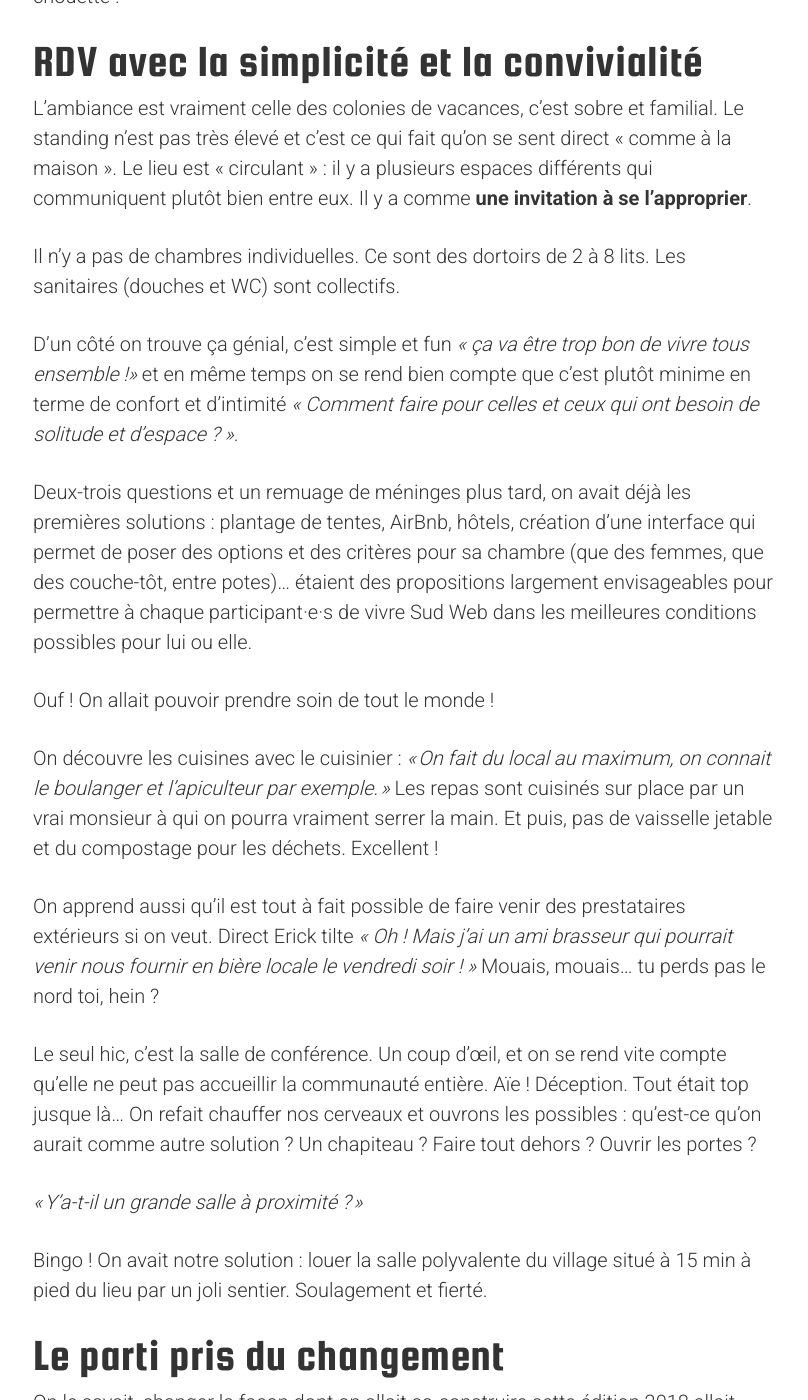
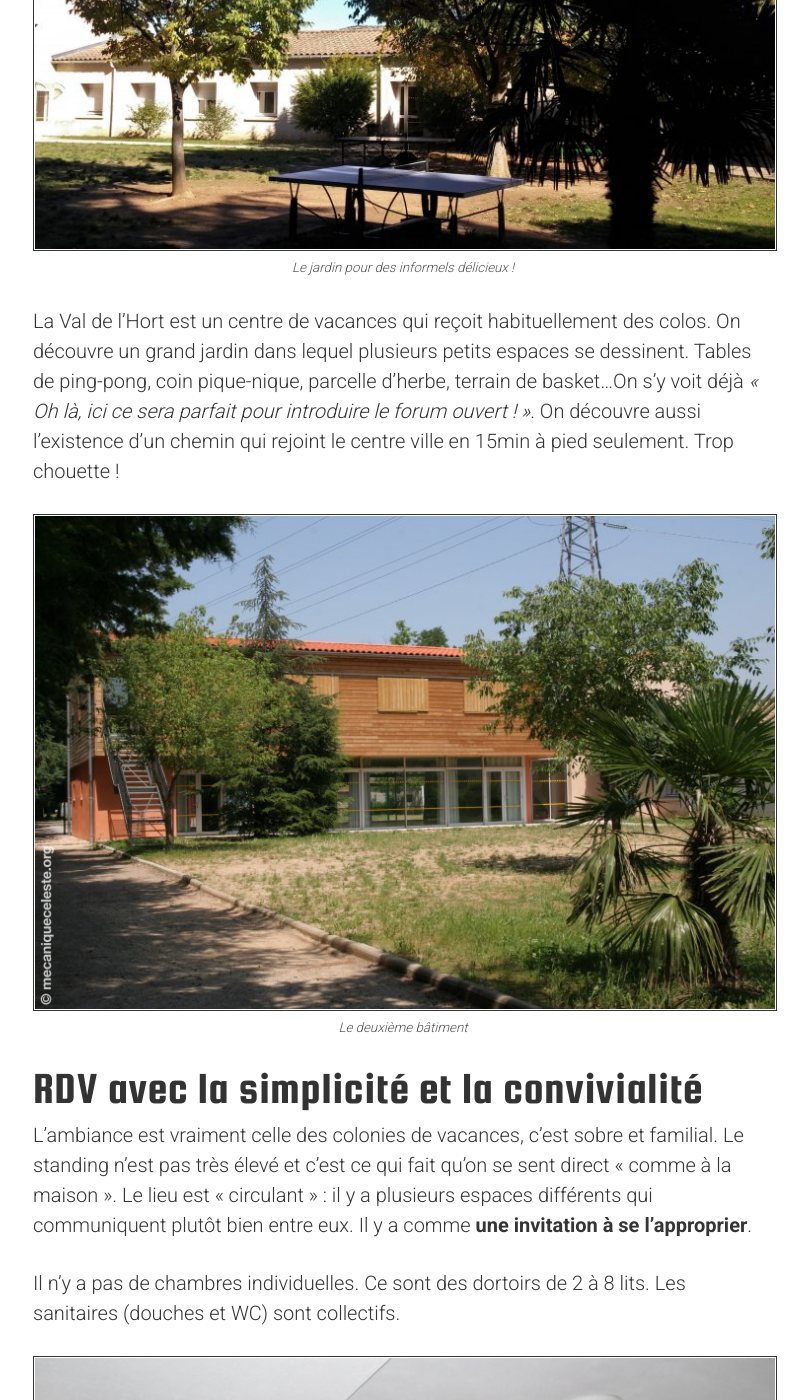
Before and after one commit to sudweb/blog, a Jekyll site: the page built from _posts/2017-10-11-un-lieu-plutot-qu-une-ville.md, in a window 1280 px wide and 1400 px high, scrolled down 2081 px. Shown: the whole window, without its empty margins (237-1045 px from the left). Built offline with Jekyll 4.4.1, drawn with Linux system fonts in a browser that asks for light colours; comment, search, counter and statistics services are not loaded; some of the changed text lies outside the part shown.

Commit message:
insertion photos

```diff
--- a/_posts/2017-10-11-un-lieu-plutot-qu-une-ville.md
+++ b/_posts/2017-10-11-un-lieu-plutot-qu-une-ville.md
@@ -8,7 +8,7 @@ Cette année, on a choisi de s'appuyer un peu plus sur les valeurs pour faire no
 C'est comme ça qu'on a décidé, contrairement aux autres années, de chercher un lieu plutôt qu'un ville... Retour sur la procédure !"
 author: Julia Barbelane
 ---
-{% include figure.html name="2018/paysage.jpeg" caption="anduze" %}
+{% include figure.html name="2018/paysage.jpeg" caption="Un lieu plutôt qu'un ville" %}
 
 Cette année, on a choisi de s'appuyer un peu plus sur les valeurs pour faire nos choix.
 C'est comme ça qu'on a décidé, contrairement aux autres années, de chercher un lieu plutôt qu'un ville... Retour sur la procédure !
@@ -29,7 +29,11 @@ Une vingtaine de gîtes, campings, hameaux plus tard, trois lieux avaient tiré
 On a rendez-vous à [Anduze](http://www.openstreetmap.org/search?query=anduze#map=14/44.0540/3.9768&layers=N)(petite ville installée à l'entrée du Parc National des Cévennes) avec Aurélie pour visiter [le val de l'Hort](http://valdelhort.com/galeries.de.photos-39.php).
 On est accueilli·e·s comme si on était des potes : avec un grand sourire et beaucoup de simplicité. Aurélie est contente de nous rencontrer et s'enthousiasme d'emblée pour le projet.
 
+{% include figure.html name="2018/jardin.jpeg" caption="Le jardin pour des informels délicieux !" %}
+
 La Val de l'Hort est un centre de vacances qui reçoit habituellement des colos. On découvre un grand jardin dans lequel plusieurs petits espaces se dessinent. Tables de ping-pong, coin pique-nique, parcelle d'herbe, terrain de basket...On s'y voit déjà *« Oh là, ici ce sera parfait pour introduire le forum ouvert ! »*. On découvre aussi l'existence d'un chemin qui rejoint le centre ville en 15min à pied seulement. Trop chouette !
+
+{% include figure.html name="2018/chambres.jpeg" caption="Le deuxième bâtiment" %}
 
 ## RDV avec la simplicité et la convivialité
 
@@ -37,11 +41,16 @@ L'ambiance est vraiment celle des colonies de vacances, c'est sobre et familial.
 
 Il n'y a pas de chambres individuelles. Ce sont des dortoirs de 2 à 8 lits. Les sanitaires (douches et WC) sont collectifs.
 
+{% include figure.html name="2018/dortoirs.jpeg" caption="Le grand dortoir !" %}
+
+
 D'un côté on trouve ça génial, c'est simple et fun *« ça va être trop bon de vivre tous ensemble !»* et en même temps on se rend bien compte que c'est plutôt minime en terme de confort et d'intimité *« Comment faire pour celles et ceux qui ont besoin de solitude et d'espace ? »*.
 
 Deux-trois questions et un remuage de méninges plus tard, on avait déjà les premières solutions : plantage de tentes, AirBnb, hôtels, création d'une interface qui permet de poser des options et des critères pour sa chambre (que des femmes, que des couche-tôt, entre potes)... étaient des propositions largement envisageables pour permettre à chaque participant·e·s de vivre Sud Web dans les meilleures conditions possibles pour lui ou elle.
 
 Ouf ! On allait pouvoir prendre soin de tout le monde !
+
+{% include figure.html name="2018/salon.jpeg" caption="Un petit coin de paradis (pas besoin de parapluie)" %}
 
 On découvre les cuisines avec le cuisinier : *"On fait du local au maximum, on connait le boulanger et l'apiculteur par exemple."*
 Les repas sont cuisinés sur place par un vrai monsieur à qui on pourra vraiment serrer la main. Et puis, pas de vaisselle jetable et du compostage pour les déchets. Excellent !
@@ -49,6 +58,8 @@ Les repas sont cuisinés sur place par un vrai monsieur à qui on pourra vraimen
 On apprend aussi qu'il est tout à fait possible de faire venir des prestataires extérieurs si on veut. Direct Erick tilte *« Oh ! Mais j'ai un ami brasseur qui pourrait venir nous fournir en bière locale le vendredi soir ! »* Mouais, mouais... tu perds pas le nord toi, hein ?
 
 Le seul hic, c'est la salle de conférence. Un coup d’œil, et on se rend vite compte qu'elle ne peut pas accueillir la communauté entière.  Aïe ! Déception. Tout était top jusque là… On refait chauffer nos cerveaux et ouvrons les possibles : qu'est-ce qu'on aurait comme autre solution ? Un chapiteau ? Faire tout dehors ? Ouvrir les portes ?
+
+{% include figure.html name="2018/salledeconf2.jpeg" caption="On trouvera bien d'autres choses à y faire :-)" %}
 
 *"Y'a-t-il un grande salle à proximité ?"*
 
```
